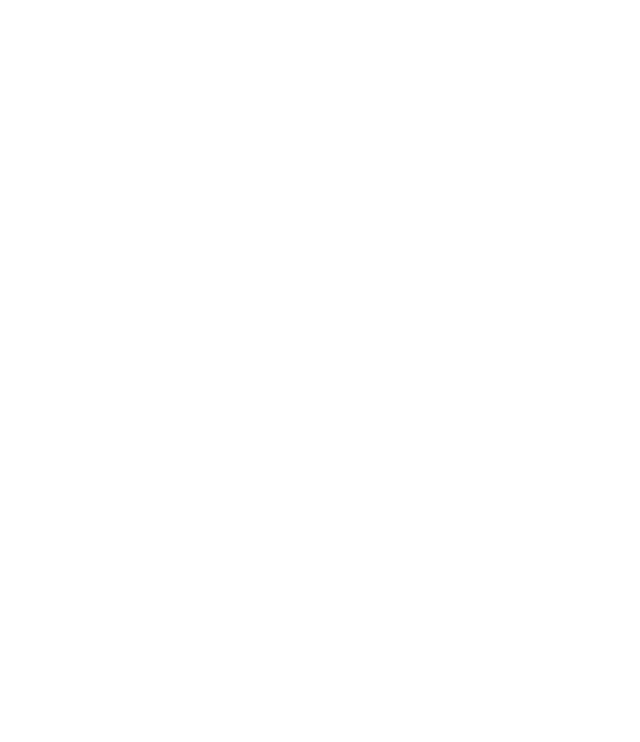
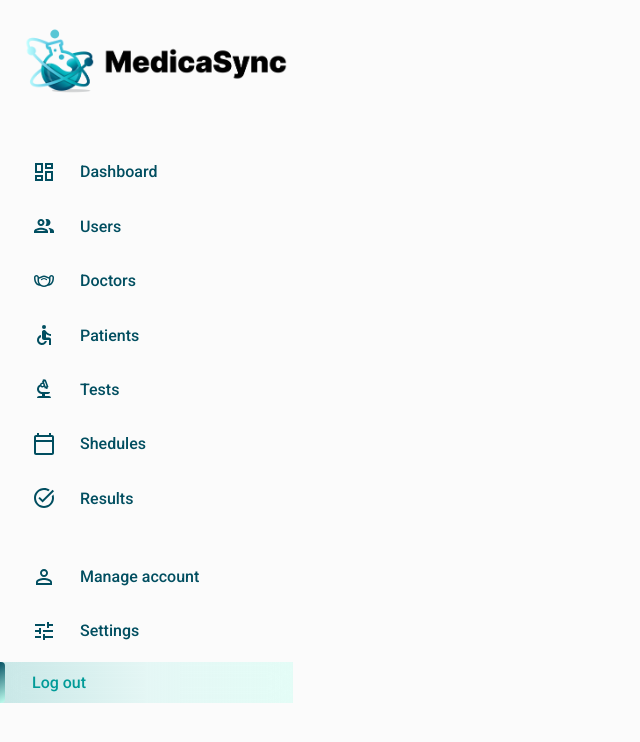
Before and after one commit to JuPegro/Patient-Manager-Web, a React (Create React App) app in the folder client/: page /a in a window 1280 px wide. Before the commit this address had no page. Shown: the top 742 px of the page, without its empty margins (0-640 px from the left). Built offline with nearby package versions, Linux system fonts and the light colour scheme.

Commit message:
Building sidebar

```diff
--- a/client/src/App.jsx
+++ b/client/src/App.jsx
@@ -1,12 +1,21 @@
 import React from "react";
+import Container from "@mui/material/Container";
 import { BrowserRouter as Router, Route, Routes } from "react-router-dom";
+import { SideBar } from "./components/SideBar";
+import './app.css'
 
 const App = () => {
   return (
     <Router>
-      <Routes>
-        <Route path="/" element={<div>Hello World!</div>} />
-      </Routes>
+      <div id="main">
+        <SideBar />
+        <Container>
+          <Routes>
+            <Route path="/" element={<h1>Aun Nada</h1>} />
+            <Route path="/auth/signup" element={<h2>Nada</h2>}/>
+          </Routes>
+        </Container>
+      </div>
     </Router>
   );
 };
--- /dev/null
+++ b/client/src/app.css
@@ -0,0 +1,111 @@
+#main {
+  display: flex;
+  width: 100vw;
+  align-content: center;
+  justify-content: space-around;
+}
+
+/* SIDEBAR.JSX STYLES */
+
+.__container {
+  width: 30%;
+  height: 100vh;
+}
+
+.__logo {
+  width: 100%;
+  margin: 1rem;
+}
+
+.__link {
+  gap: 1.5rem;
+  display: flex;
+  font-size: 1rem;
+  font-weight: 500;
+  color: #014e60;
+  padding: 0.7rem 0;
+  align-items: center;
+  text-decoration: none;
+  transition: all 0.5s ease-out;
+}
+
+.__active {
+  z-index: 10;
+  gap: 1.5rem;
+  display: flex;
+  font-weight: 500;
+  color: #019b98;
+  padding: 0.7rem 0;
+  position: relative;
+  align-items: center;
+  text-decoration: none;
+  transition: all 0.5s ease-out;
+}
+
+.__active::before {
+  content: "";
+  top: 0;
+  position: absolute;
+  padding: 0;
+  margin: 0;
+  left: -2.2rem;
+  width: 0.5rem;
+  border-radius: 0.3rem;
+  height: 0%;
+  background: rgb(1, 78, 96);
+  background: linear-gradient(
+    152deg,
+    rgba(1, 78, 96, 1) 0%,
+    rgba(193, 255, 240, 1) 100%
+  );
+  animation: growHeight 0.5s forwards;
+}
+
+.__active::after {
+  content: "";
+  position: absolute;
+  padding: 0;
+  margin: 0;
+  left: -2rem;
+  height: 100%;
+  width: 97%;
+  background: red;
+  z-index: -10;
+  background: linear-gradient(
+    90deg,
+    rgba(1, 155, 152, 0.2) 0%,
+    rgba(138, 229, 220, 0.2) 49%,
+    rgba(193, 255, 240, 0.4) 100%
+  );
+  backdrop-filter: blur(11px) saturate(180%);
+  -webkit-backdrop-filter: blur(11px) saturate(180%);
+  animation: growWidth 0.5s forwards;
+}
+
+.__link:hover {
+  margin-left: 1.5rem;
+}
+
+.__active:hover {
+  margin-left: 1rem;
+}
+
+/* SIDEBAR.JSX ANIMATIONS*/
+
+@keyframes growHeight {
+  from {
+    height: 0;
+  }
+  to {
+    height: 100%;
+  }
+}
+
+@keyframes growWidth {
+  from {
+    width: 0;
+  }
+  to {
+    width: 100%;
+  }
+}
--- /dev/null
+++ b/client/src/components/SideBar.jsx
@@ -0,0 +1,143 @@
+import "../app.css";
+import React from "react";
+import { List } from "@mui/material";
+import Logo from "../images/logo.png";
+import { NavLink } from "react-router-dom";
+import TuneIcon from "@mui/icons-material/Tune";
+import GroupIcon from "@mui/icons-material/Group";
+import MasksIcon from "@mui/icons-material/Masks";
+import PersonIcon from "@mui/icons-material/Person";
+import TaskAltIcon from "@mui/icons-material/TaskAlt";
+import BiotechIcon from "@mui/icons-material/Biotech";
+import EventNoteIcon from "@mui/icons-material/EventNote";
+import DashboardIcon from "@mui/icons-material/Dashboard";
+import AccessibleIcon from "@mui/icons-material/Accessible";
+import TuneOutlinedIcon from "@mui/icons-material/TuneOutlined";
+import GroupOutlinedIcon from "@mui/icons-material/GroupOutlined";
+import MasksOutlinedIcon from "@mui/icons-material/MasksOutlined";
+import LogoutOutlinedIcon from "@mui/icons-material/LogoutOutlined";
+import BiotechOutlinedIcon from "@mui/icons-material/BiotechOutlined";
+import TaskAltOutlinedIcon from "@mui/icons-material/TaskAltOutlined";
+import DashboardOutlinedIcon from "@mui/icons-material/DashboardOutlined";
+import AccessibleOutlinedIcon from "@mui/icons-material/AccessibleOutlined";
+import CalendarTodayOutlinedIcon from "@mui/icons-material/CalendarTodayOutlined";
+import PersonOutlineOutlinedIcon from "@mui/icons-material/PersonOutlineOutlined";
+
+const links = [
+  {
+    name: "Dashboard",
+    path: "/",
+    icon: <DashboardOutlinedIcon />,
+    activeIcon: <DashboardIcon />,
+  },
+  {
+    name: "Users",
+    path: "/ajakaks",
+    icon: <GroupOutlinedIcon />,
+    activeIcon: <GroupIcon />,
+  },
+  {
+    name: "Doctors",
+    path: "/sjsjsksks",
+    icon: <MasksOutlinedIcon />,
+    activeIcon: <MasksIcon />,
+  },
+  {
+    name: "Patients",
+    path: "/sjsjslaklaks",
+    icon: <AccessibleOutlinedIcon />,
+    activeIcon: <AccessibleIcon />,
+  },
+  {
+    name: "Tests",
+    path: "/qiuhiqhw",
+    icon: <BiotechOutlinedIcon />,
+    activeIcon: <BiotechIcon />,
+  },
+  {
+    name: "Shedules",
+    path: "/qibsj",
+    icon: <CalendarTodayOutlinedIcon />,
+    activeIcon: <EventNoteIcon />,
+  },
+  {
+    name: "Results",
+    path: "/sjkajnsk",
+    icon: <TaskAltOutlinedIcon />,
+    activeIcon: <TaskAltIcon />,
+  },
+];
+
+const tools = [
+  {
+    name: "Manage account",
+    path: "/f",
+    icon: <PersonOutlineOutlinedIcon />,
+    activeIcon: <PersonIcon />,
+  },
+  {
+    name: "Settings",
+    path: "/sjkajdnsk",
+    icon: <TuneOutlinedIcon />,
+    activeIcon: <TuneIcon />,
+  },
+  {
+    name: "Log out",
+    path: "/a",
+    icon: <LogoutOutlinedIcon />,
+  },
+];
+
+export const SideBar = () => {
+  return (
+    <div className="__container">
+      <img className="__logo" src={Logo} alt="Logo" />
+      <List
+        sx={{
+          width: "100%",
+          display: "flex",
+          flexDirection: "column",
+          gap: 1,
+          margin: "1rem 0 0 2rem",
+        }}
+      >
+        {links.map((info, index) => (
+          <NavLink
+            key={index}
+            className={({ isActive }) => (isActive ? "__active" : "__link")}
+            to={info.path}
+          >
+            {({ isActive }) => (
+              <>
+                {isActive ? info.activeIcon : info.icon} {info.name}
+              </>
+            )}
+          </NavLink>
+        ))}
+      </List>
+      <List
+        sx={{
+          width: "100%",
+          display: "flex",
+          flexDirection: "column",
+          gap: 1,
+          margin: "1rem 0 0 2rem",
+        }}
+      >
+        {tools.map((info, index) => (
+          <NavLink
+            key={index}
+            className={({ isActive }) => (isActive ? "__active" : "__link")}
+            to={info.path}
+          >
+            {({ isActive }) => (
+              <>
+                {isActive ? info.activeIcon : info.icon} {info.name}
+              </>
+            )}
+          </NavLink>
+        ))}
+      </List>
+    </div>
+  );
+};
--- /dev/null
+++ b/client/src/index.css
@@ -0,0 +1,10 @@
+@import url('https://fonts.googleapis.com/css2?family=Roboto:ital,wght@0,100;0,300;0,400;0,500;0,700;0,900;1,100;1,300;1,400;1,500;1,700;1,900&display=swap');
+
+body {
+    padding: 0;
+    margin: 0;
+    background: #fbfbfb;
+    height: 100vh;
+    width: 30%;
+    font-family: "Roboto", sans-serif;
+}
--- a/client/src/index.jsx
+++ b/client/src/index.jsx
@@ -1,6 +1,7 @@
 import React from 'react';
 import ReactDOM from 'react-dom/client';
 import App from './App'
+import './index.css'
 
 const root = ReactDOM.createRoot(document.getElementById('root'));
 root.render(
```
Also changed, not shown: client/src/components/ListItem.jsx (added, +21 -0 lines), client/src/images/logo.png (added).
